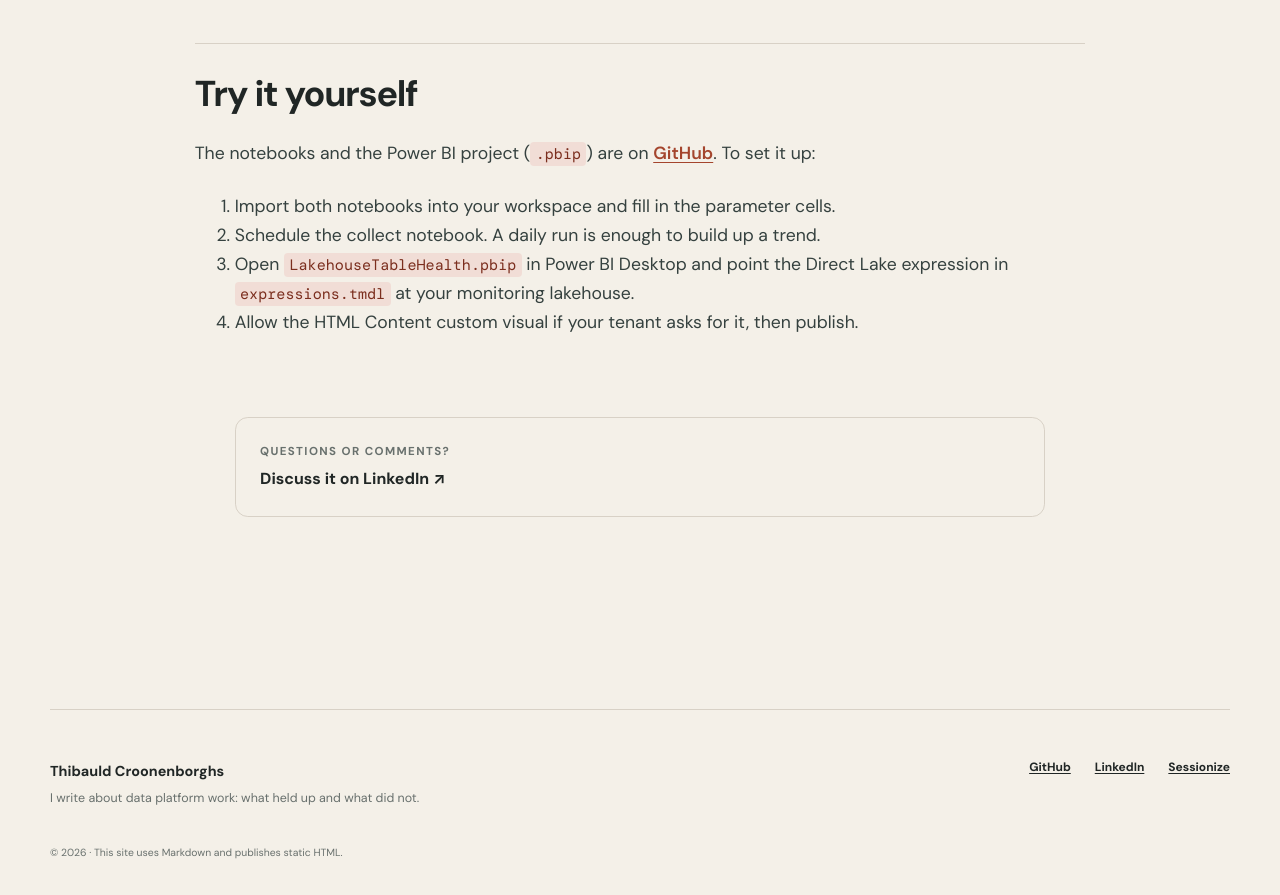
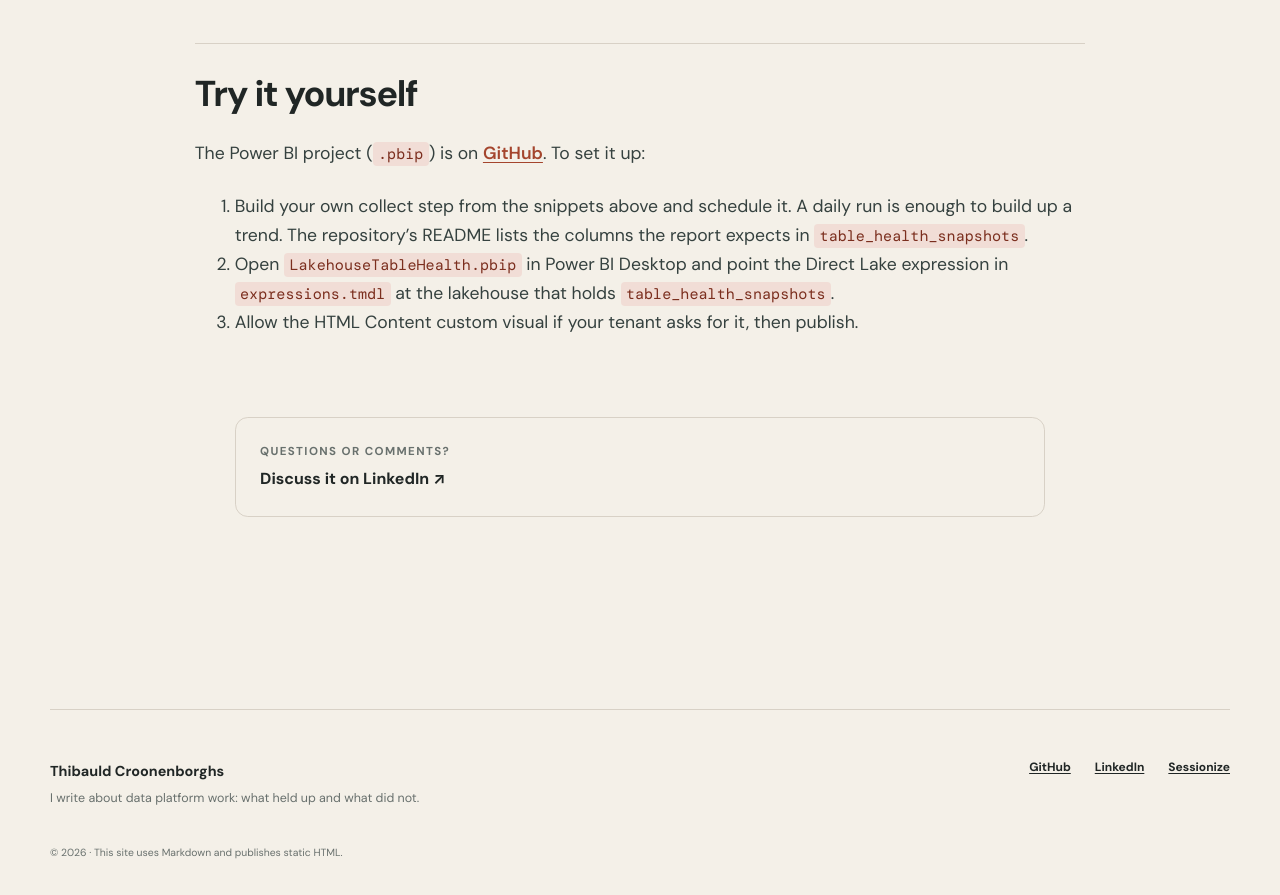
Before and after one commit to ThibauldC/glorious-manta, an Eleventy site: page content/posts/2026-10-26-lakehouse-table-health-dashboard.md in a window 1280 px wide. Shown: the part 6880-7775 px from the top of the page. Built offline with nearby package versions, Linux system fonts and the light colour scheme; Eleventy itself is replaced by a stand-in of ours; files that its build step writes are made by us from their sources.

Commit message:
Share only the PBIP in the table health post

```diff
--- a/content/posts/2026-10-26-lakehouse-table-health-dashboard.md
+++ b/content/posts/2026-10-26-lakehouse-table-health-dashboard.md
@@ -161,10 +161,8 @@ Wait a few minutes before you re-run the collect notebook. The SQL endpoint meta
 
 ## Try it yourself
 
-<!-- TODO: replace with the final repository URL -->
-The notebooks and the Power BI project (`.pbip`) are on [GitHub](https://github.com/thibauldc/fabric-lakehouse-table-health). To set it up:
+The Power BI project (`.pbip`) is on [GitHub](https://github.com/ThibauldC/fabric-monitoring-stuff/tree/main/lakehouse-table-health). To set it up:
 
-1. Import both notebooks into your workspace and fill in the parameter cells.
-2. Schedule the collect notebook. A daily run is enough to build up a trend.
-3. Open `LakehouseTableHealth.pbip` in Power BI Desktop and point the Direct Lake expression in `expressions.tmdl` at your monitoring lakehouse.
-4. Allow the HTML Content custom visual if your tenant asks for it, then publish.
+1. Build your own collect step from the snippets above and schedule it. A daily run is enough to build up a trend. The repository's README lists the columns the report expects in `table_health_snapshots`.
+2. Open `LakehouseTableHealth.pbip` in Power BI Desktop and point the Direct Lake expression in `expressions.tmdl` at the lakehouse that holds `table_health_snapshots`.
+3. Allow the HTML Content custom visual if your tenant asks for it, then publish.
```
